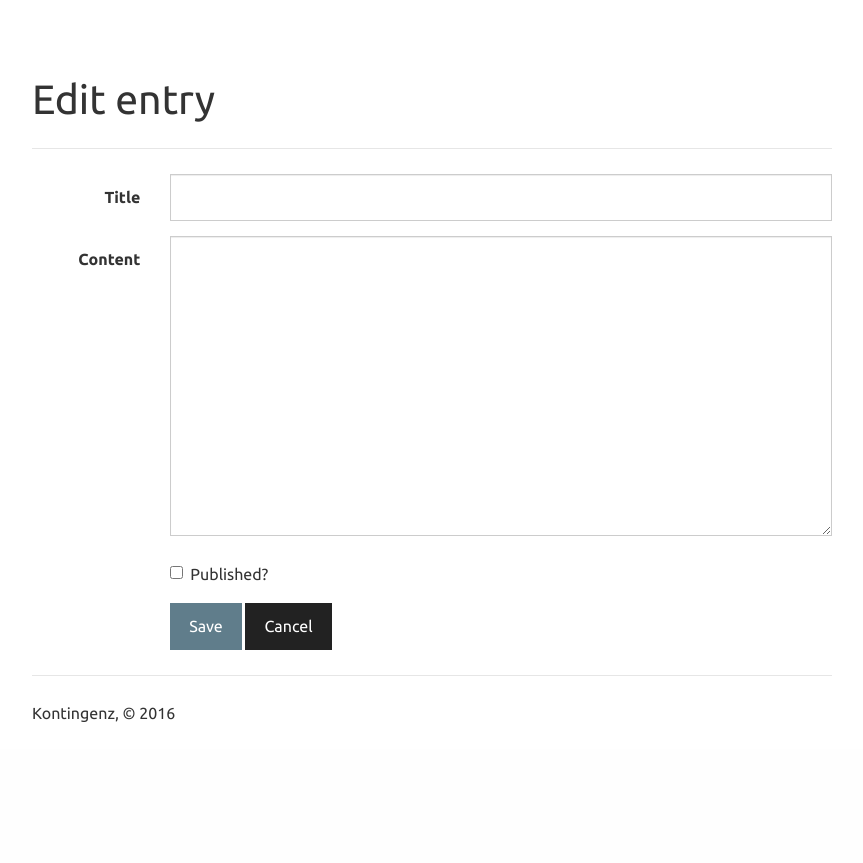
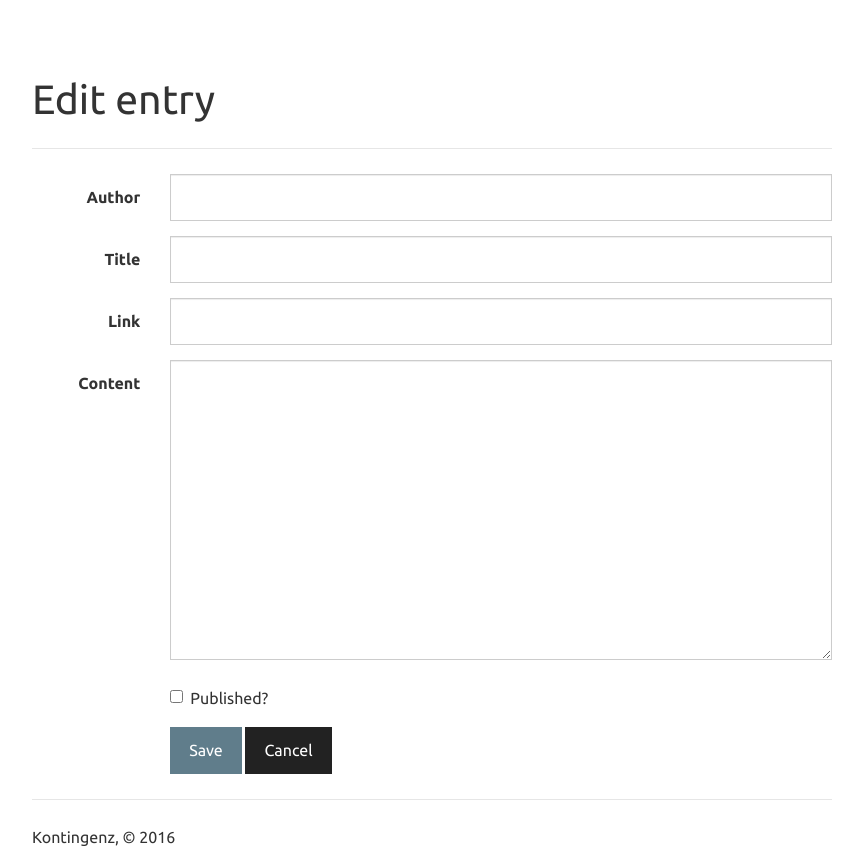
Before and after one commit to philippmuller/kontingenz-blog, a Flask app: template templates/edit.html in a window 1280 px wide. Shown: the part 51-914 px from the top of the page, without its empty margins (208-1071 px from the left). Before the commit the page ends 773 px from the top, so only its background shows below. Run offline with Flask 2, Linux system fonts and the light colour scheme; the template is opened without the code that fills it, so the values that code supplies are empty; the visitor is signed in with stand-in values (Sample User, id 1); some libraries are stand-ins or nearby versions.

Commit message:
fix edit form

```diff
--- a/templates/edit.html
+++ b/templates/edit.html
@@ -6,10 +6,22 @@
 
 {% block content %}
   <form action="{{ url_for('edit', slug=entry.slug) }}" class="form-horizontal" method="post">
+  <div class="form-group">
+      <label for="author" class="col-sm-2 control-label">Author</label>
+      <div class="col-sm-10">
+        <input class="form-control" id="author" name="author" type="text" value="{{ request.form.get('author', entry.author) }}">
+      </div>
+    </div>
     <div class="form-group">
       <label for="title" class="col-sm-2 control-label">Title</label>
       <div class="col-sm-10">
         <input class="form-control" id="title" name="title" type="text" value="{{ request.form.get('title', entry.title) }}">
+      </div>
+    </div>
+    <div class="form-group">
+      <label for="link" class="col-sm-2 control-label">Link</label>
+      <div class="col-sm-10">
+        <input class="form-control" id="link" name="link" type="text" value="{{ request.form.get('link', entry.link) }}">
       </div>
     </div>
     <div class="form-group">
```
